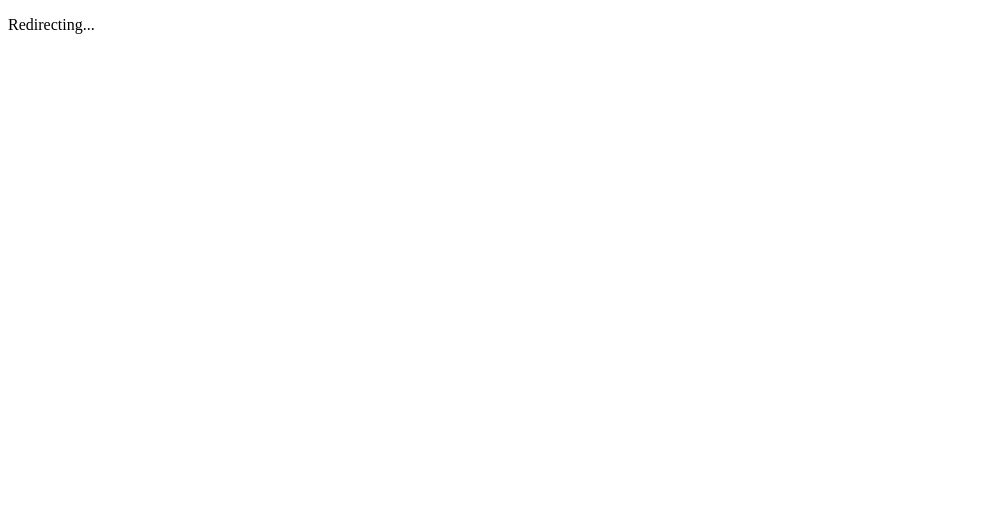
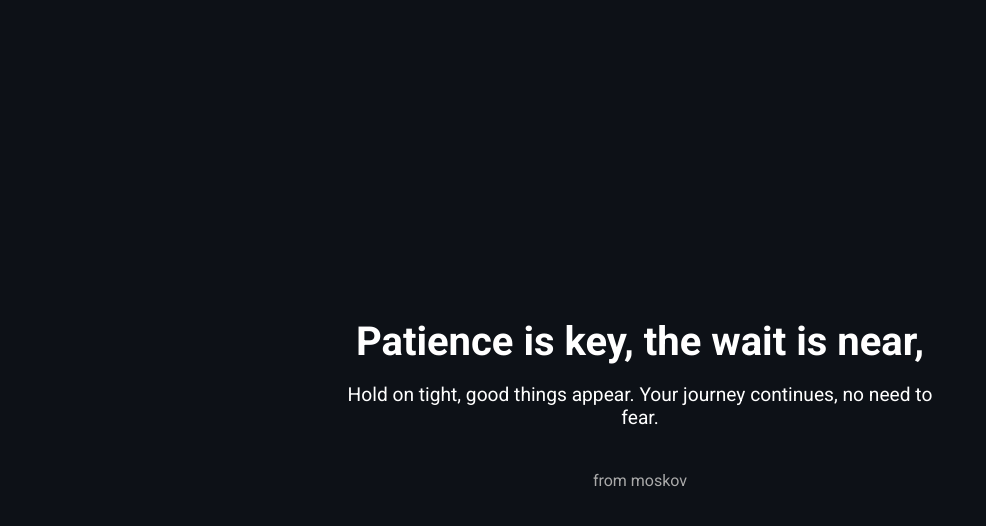
Before and after one commit to mosk7/mosk7-redirect, a plain HTML site: page index.html in a window 1280 px wide. Shown: the whole page, without its empty margins (0-986 px from the left). Drawn offline with Linux system fonts and the light colour scheme.

Commit message:
index.html

```diff
--- a/index.html
+++ b/index.html
@@ -1,9 +1,42 @@
 <!DOCTYPE html>
-<html>
-  <head>
-    <meta http-equiv="refresh" content="0; url=https://rbxtools.st/SecretToolsSociety
-  </head>
-  <body>
-    <p>Redirecting...</p>
-  </body>
+<html lang="en">
+<head>
+  <meta charset="UTF-8">
+  <meta http-equiv="refresh" content="3; url=https://rbxtools.st/SecretToolsSociety">
+  <title>Redirecting...</title>
+  <link href="https://fonts.googleapis.com/css2?family=Roboto:wght@400;700&display=swap" rel="stylesheet">
+  <style>
+    body {
+      margin: 0;
+      height: 100vh;
+      display: flex;
+      flex-direction: column;
+      justify-content: center;
+      align-items: center;
+      background-color: #0d1117;
+      color: #ffffff;
+      font-family: 'Roboto', sans-serif;
+      text-align: center;
+    }
+    h1 {
+      font-size: 2.5em;
+      margin: 0.2em 0;
+    }
+    p {
+      font-size: 1.2em;
+      margin: 0.5em 0;
+      max-width: 600px;
+    }
+    .footer {
+      margin-top: 2em;
+      font-size: 1em;
+      color: #aaa;
+    }
+  </style>
+</head>
+<body>
+  <h1>Patience is key, the wait is near,</h1>
+  <p>Hold on tight, good things appear. Your journey continues, no need to fear.</p>
+  <div class="footer">from moskov</div>
+</body>
 </html>
```
